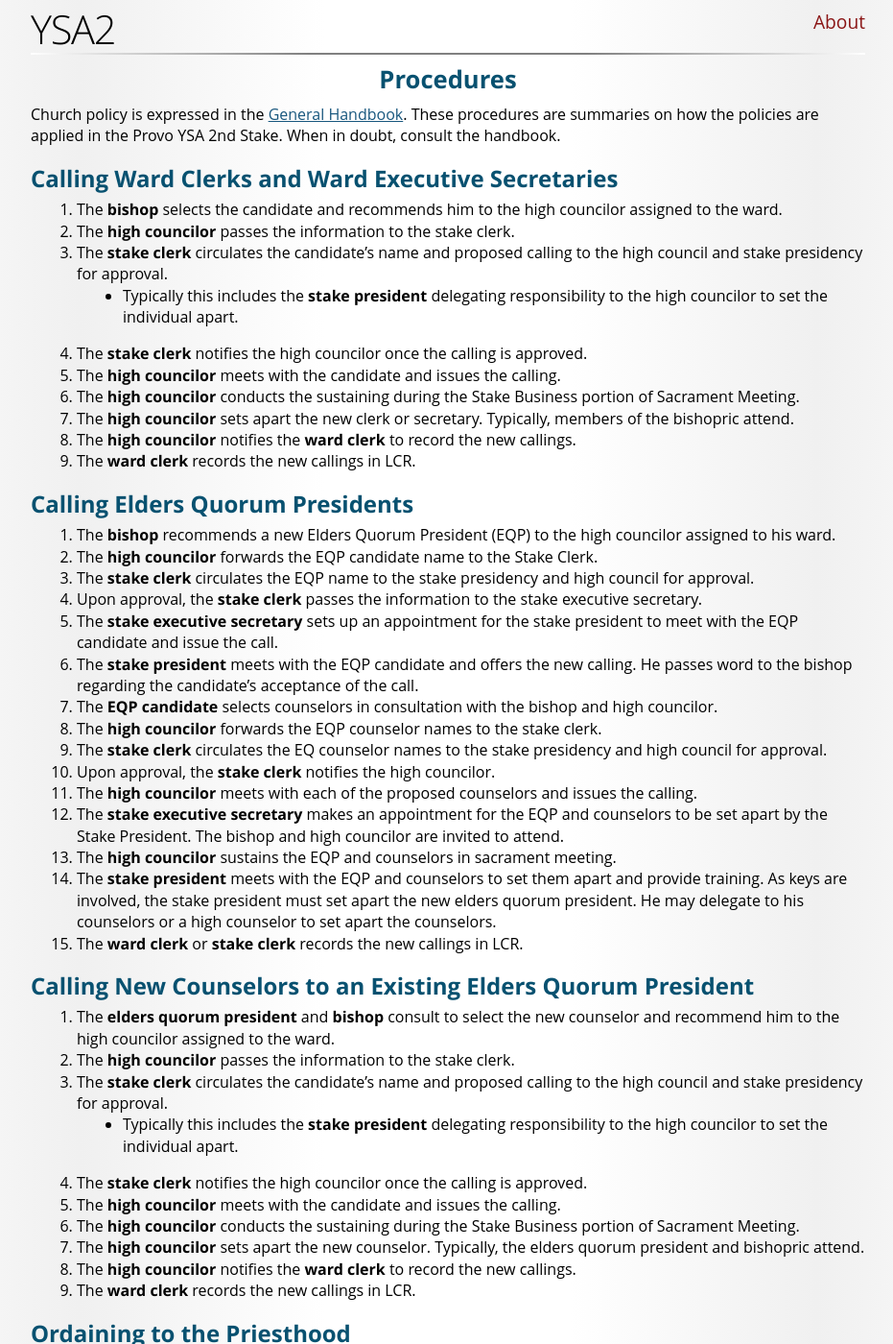
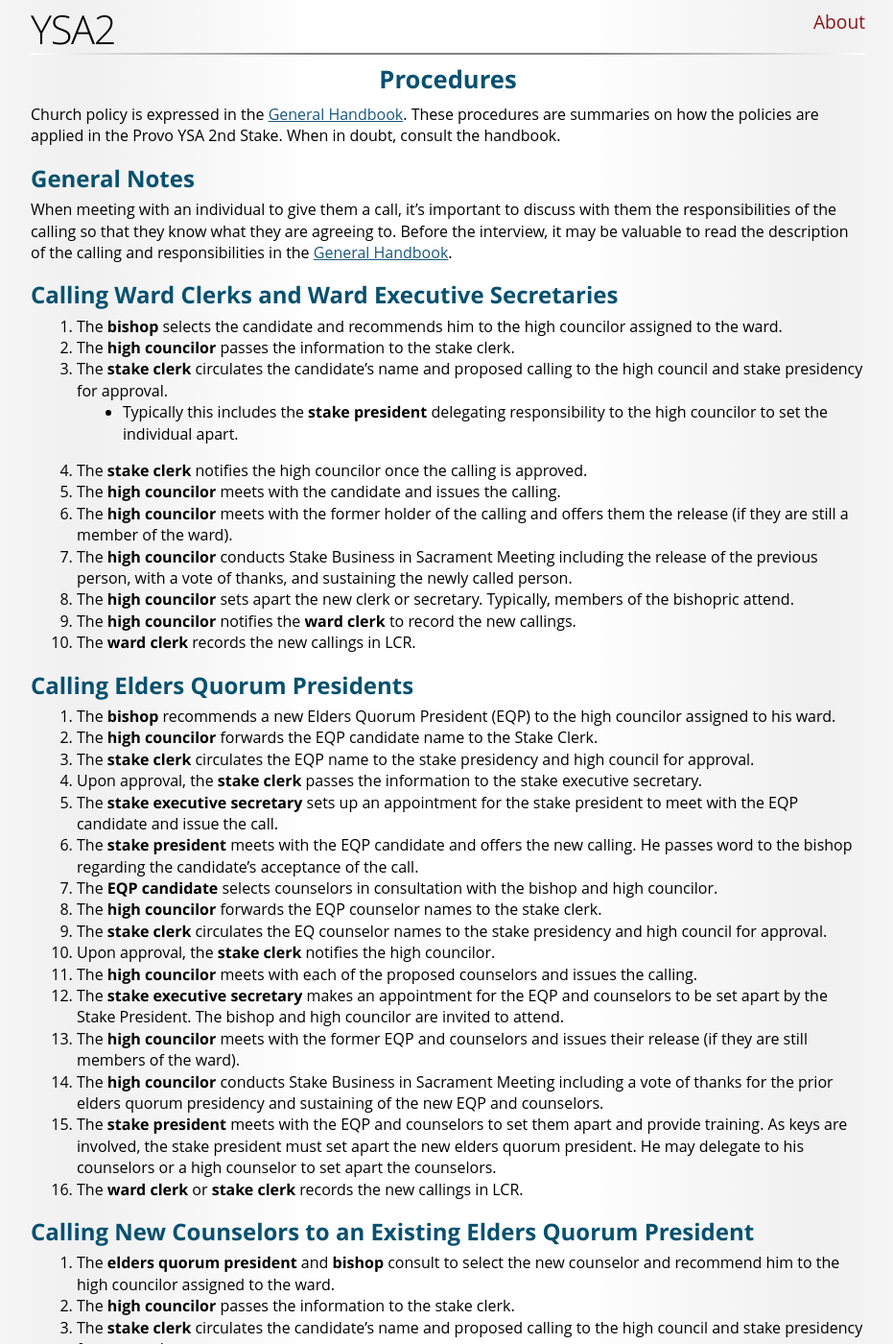
Before and after one commit to ProvoYsa2/Docs, a Jekyll site: the page built from procedures.md, in a window 1280 px wide and 1400 px high. Shown: the whole window at 96% size, without its empty margins (173-1104 px from the left). Built offline with Jekyll 4.4.1, drawn with Linux system fonts in a browser that asks for light colours; some web fonts are replaced; some of the changed text lies outside the part shown.

Commit message:
Updates to procedures.

```diff
--- a/procedures.md
+++ b/procedures.md
@@ -2,6 +2,10 @@
 title: Procedures
 ---
 Church policy is expressed in the [General Handbook](https://www.churchofjesuschrist.org/study/manual/general-handbook?lang=eng). These procedures are summaries on how the policies are applied in the Provo YSA 2nd Stake. When in doubt, consult the handbook.
+
+## General Notes
+
+When meeting with an individual to give them a call, it's important to discuss with them the responsibilities of the calling so that they know what they are agreeing to. Before the interview, it may be valuable to read the description of the calling and responsibilities in the [General Handbook](https://www.churchofjesuschrist.org/study/manual/general-handbook?lang=eng).
 
 ## Calling Ward Clerks and Ward Executive Secretaries
 
@@ -11,10 +15,11 @@ Church policy is expressed in the [General Handbook](https://www.churchofjesusch
     * Typically this includes the **stake president** delegating responsibility to the high councilor to set the individual apart.
 4. The **stake clerk** notifies the high councilor once the calling is approved.
 5. The **high councilor** meets with the candidate and issues the calling.
-6. The **high councilor** conducts the sustaining during the Stake Business portion of Sacrament Meeting.
-7. The **high councilor** sets apart the new clerk or secretary. Typically, members of the bishopric attend.
-8. The **high councilor** notifies the **ward clerk** to record the new callings.
-9. The **ward clerk** records the new callings in LCR.
+6. The **high councilor** meets with the former holder of the calling and offers them the release (if they are still a member of the ward).
+7. The **high councilor** conducts Stake Business in Sacrament Meeting including the release of the previous person, with a vote of thanks, and sustaining the newly called person.
+8. The **high councilor** sets apart the new clerk or secretary. Typically, members of the bishopric attend.
+9. The **high councilor** notifies the **ward clerk** to record the new callings.
+10. The **ward clerk** records the new callings in LCR.
 
 ## Calling Elders Quorum Presidents
 
@@ -30,9 +35,10 @@ Church policy is expressed in the [General Handbook](https://www.churchofjesusch
 10. Upon approval, the **stake clerk** notifies the high councilor.
 11. The **high councilor** meets with each of the proposed counselors and issues the calling.
 12.	The **stake executive secretary** makes an appointment for the EQP and counselors to be set apart by the Stake President. The bishop and high councilor are invited to attend.
-13.	The **high councilor** sustains the EQP and counselors in sacrament meeting.
-14.	The **stake president** meets with the EQP and counselors to set them apart and provide training. As keys are involved, the stake president must set apart the new elders quorum president. He may delegate to his counselors or a high counselor to set apart the counselors.
-15. The **ward clerk** or **stake clerk** records the new callings in LCR.
+13. The **high councilor** meets with the former EQP and counselors and issues their release (if they are still members of the ward).
+14.	The **high councilor** conducts Stake Business in Sacrament Meeting including a vote of thanks for the prior elders quorum presidency and sustaining of the new EQP and counselors.
+15.	The **stake president** meets with the EQP and counselors to set them apart and provide training. As keys are involved, the stake president must set apart the new elders quorum president. He may delegate to his counselors or a high counselor to set apart the counselors.
+16. The **ward clerk** or **stake clerk** records the new callings in LCR.
 
 ## Calling New Counselors to an Existing Elders Quorum President
 
@@ -42,10 +48,11 @@ Church policy is expressed in the [General Handbook](https://www.churchofjesusch
     * Typically this includes the **stake president** delegating responsibility to the high councilor to set the individual apart.
 4. The **stake clerk** notifies the high councilor once the calling is approved.
 5. The **high councilor** meets with the candidate and issues the calling.
-6. The **high councilor** conducts the sustaining during the Stake Business portion of Sacrament Meeting.
-7. The **high councilor** sets apart the new counselor. Typically, the elders quorum president and bishopric attend.
-8. The **high councilor** notifies the **ward clerk** to record the new callings.
-9. The **ward clerk** records the new callings in LCR.
+6. The **high councilor** meets with the former counselor and issues his release (if he is still a member of the ward).
+7. The **high councilor** conducts the sustaining during the Stake Business portion of Sacrament Meeting.
+8. The **high councilor** sets apart the new counselor. Typically, the elders quorum president and bishopric attend.
+9. The **high councilor** notifies the **ward clerk** to record the new callings.
+10. The **ward clerk** records the new calling in LCR.
 
 ## Ordaining to the Priesthood
 
```
